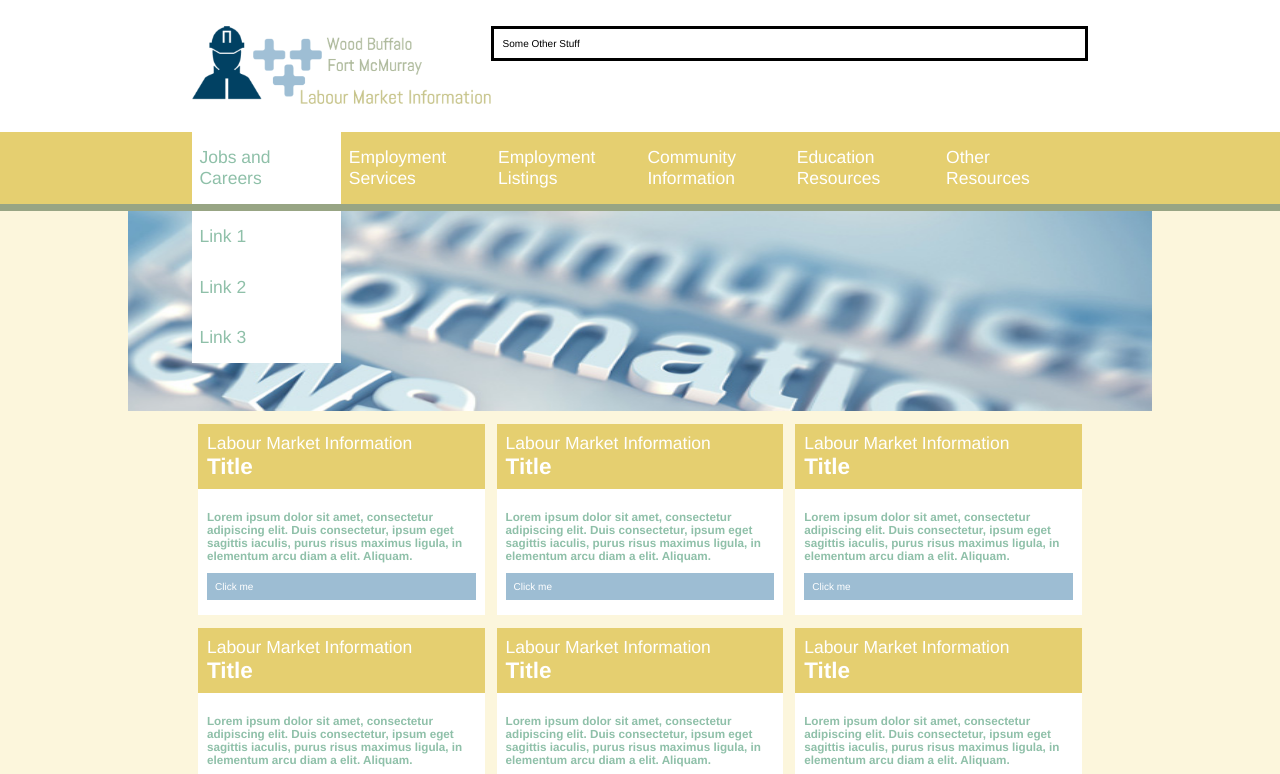
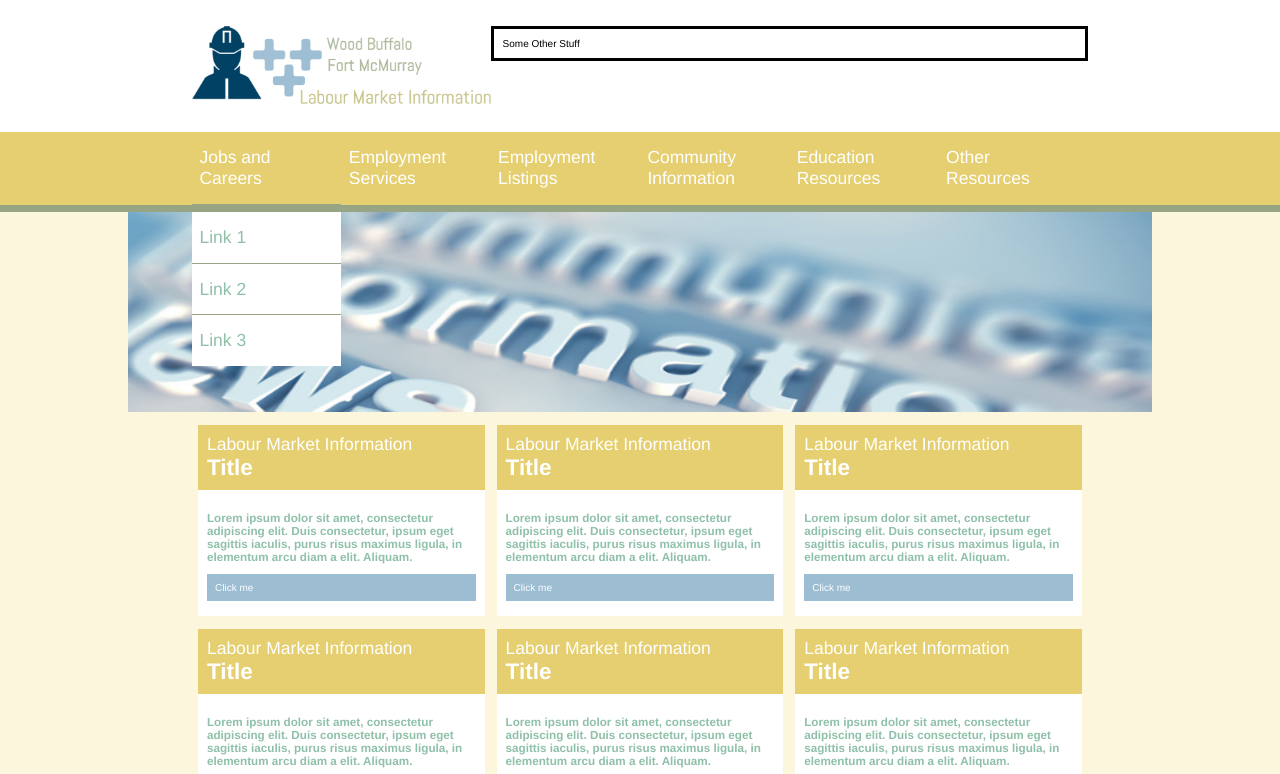
Before and after one commit to ChristineShaffer/Woodbuffalo-RFP, a plain HTML site: page public_html/index.html in a window 1280 px wide. In both pictures the pointer is over the link 266 px from the left and 167 px from the top of the page. Shown: the top 774 px of the page. Drawn offline with Linux system fonts and the light colour scheme.

Commit message:
Put seperator in dropdowns

```diff
--- a/public_html/css/universal.css
+++ b/public_html/css/universal.css
@@ -95,10 +95,18 @@ a {
 .dropdown-button:hover a {
     background-color: white;
     color: #8FC0A9;
+    border-bottom: 1px solid #98A584;
+}
+.dropdown-button:hover a:last-child {
+    border-bottom: none;
 }
 .dropdown-seperator {
     background-color: #98A584;
     padding: 2.4%;
+}
+.dropdown-button:hover a:hover {
+    background-color: #E5CF70;
+    color: white;
 }
 
 /* -------------------------------------------------------------------------- */
```
